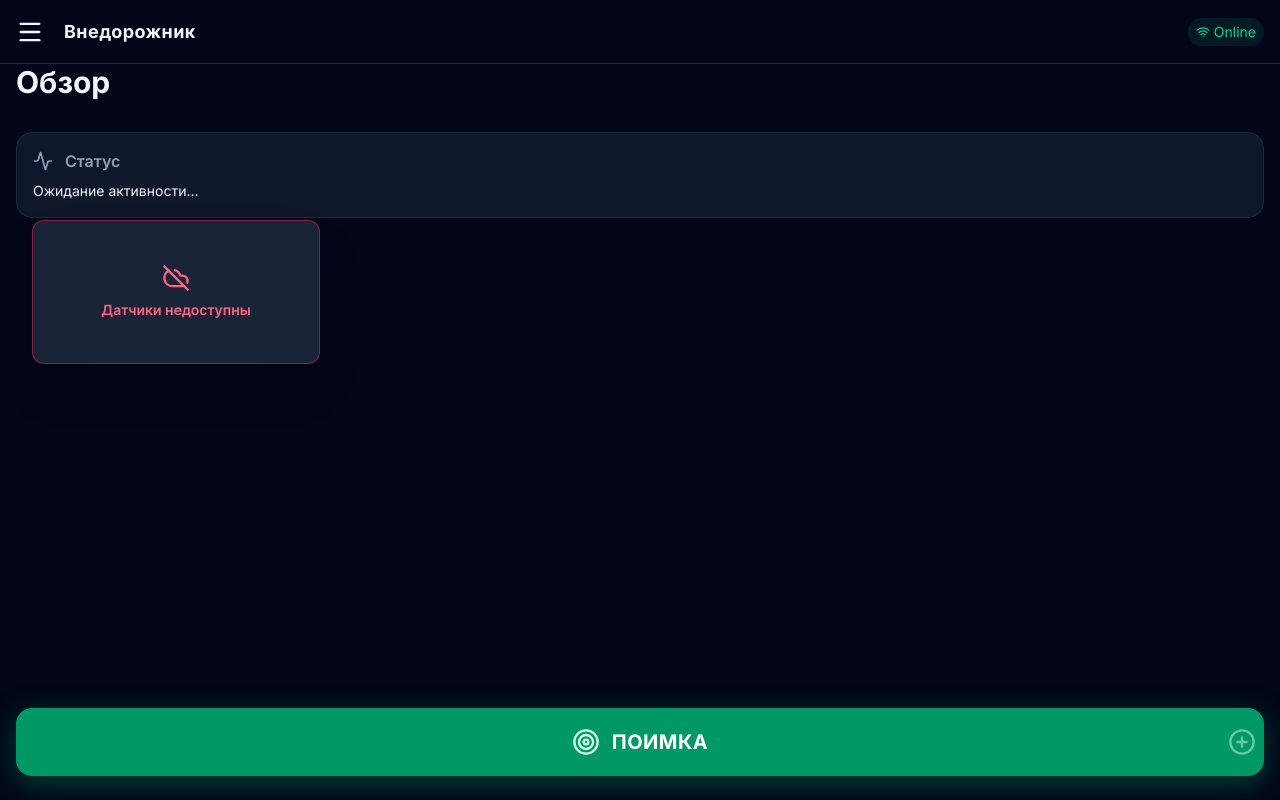
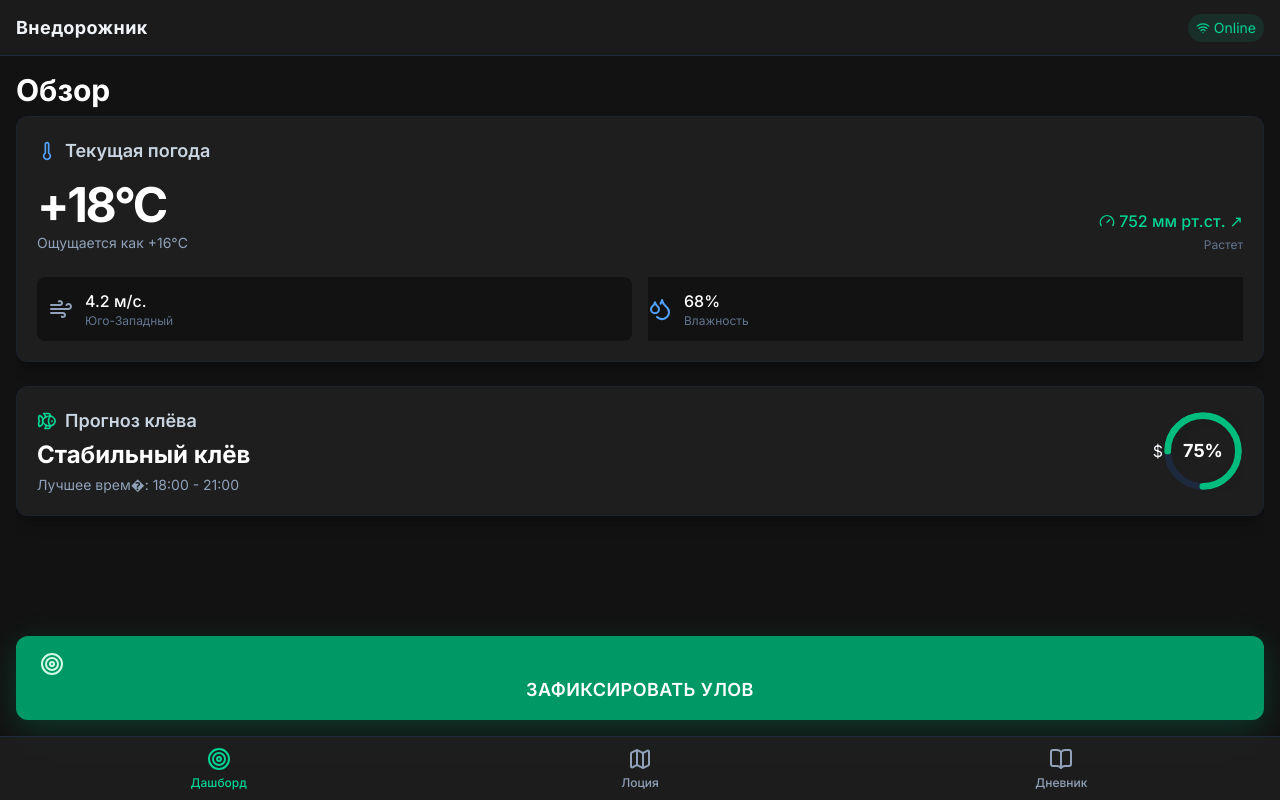
Before and after one commit to dalesc219-netizen/RYBA, a React (Vite) app: page / in a window 1280 px wide. Built offline with nearby package versions, Linux system fonts and the light colour scheme; no server answers.

Commit message:
feat: redesign dashboard, add routing and remove map from startup

```diff
--- a/package.json
+++ b/package.json
@@ -28,6 +28,7 @@
     "react-chartjs-2": "^5.3.1",
     "react-dom": "^19.2.6",
     "react-leaflet": "^5.0.0",
+    "react-router-dom": "^7.16.0",
     "tailwind-merge": "^3.6.0",
     "tailwindcss": "^4.3.0",
     "tailwindcss-theme-variants": "^2.0.0-beta.0",
--- a/src/App.tsx
+++ b/src/App.tsx
@@ -1,80 +1,57 @@
-import React from 'react';
-import { Menu, X, Map as MapIcon, BookOpen, Target, Wifi, WifiOff } from 'lucide-react';
+import React, { Suspense } from 'react';
+import { BrowserRouter as Router, Routes, Route } from 'react-router-dom';
+import { Wifi, WifiOff } from 'lucide-react';
 import { useAppStore } from './core/store';
 import { ErrorBoundary } from './shared/components/ErrorBoundary';
 import { Dashboard } from './modules/Dashboard/Dashboard';
-import { MapScreen } from './modules/Map/MapScreen';
 import { Diary } from './modules/Diary/Diary';
+import { NavigationBar } from './components/NavigationBar';
+
+// Lazy load MapScreen to improve startup performance
+const MapScreen = React.lazy(() => import('./modules/Map/MapScreen').then(module => ({ default: module.MapScreen })));
 
 export default function App() {
-  const { activeModule, setActiveModule, isOnline } = useAppStore();
-  const [isMenuOpen, setIsMenuOpen] = React.useState(false);
-
-  const navigateTo = (module: 'dashboard' | 'map' | 'diary') => {
-    setActiveModule(module);
-    setIsMenuOpen(false);
-  };
+  const { isOnline } = useAppStore();
 
   return (
-    <div className="w-screen h-screen bg-slate-950 text-slate-100 overflow-hidden flex flex-col relative">
-
-      {/* Top Navigation Bar */}
-      <header className="absolute top-0 left-0 right-0 h-16 bg-slate-950/80 backdrop-blur-md z-[2000] border-b border-slate-800 flex items-center justify-between px-4">
-        <div className="flex items-center gap-3">
-          <button
-            onClick={() => setIsMenuOpen(!isMenuOpen)}
-            className="p-2 -ml-2 rounded-xl hover:bg-slate-800 transition-colors"
-          >
-            {isMenuOpen ? <X size={28} /> : <Menu size={28} />}
-          </button>
+    <Router>
+      <div className="w-screen h-screen bg-[#121212] text-slate-100 overflow-hidden flex flex-col relative">
+        {/* Top Status Bar (Minimal) */}
+        <header className="absolute top-0 left-0 right-0 h-14 bg-[#1E1E1E]/80 backdrop-blur-md z-[2000] border-b border-slate-800 flex items-center justify-between px-4">
           <span className="font-bold text-lg tracking-wide">Внедорожник</span>
-        </div>
           <div className="flex items-center gap-2 text-sm">
             {isOnline ? (
-            <span className="flex items-center gap-1 text-emerald-400 bg-emerald-400/10 px-2 py-1 rounded-full"><Wifi size={14} /> Online</span>
+              <span className="flex items-center gap-1 text-emerald-400 bg-emerald-400/10 px-2 py-1 rounded-full">
+                <Wifi size={14} /> Online
+              </span>
             ) : (
-            <span className="flex items-center gap-1 text-amber-400 bg-amber-400/10 px-2 py-1 rounded-full"><WifiOff size={14} /> Offline</span>
+              <span className="flex items-center gap-1 text-amber-400 bg-amber-400/10 px-2 py-1 rounded-full">
+                <WifiOff size={14} /> Offline
+              </span>
             )}
           </div>
         </header>
 
-      {/* Burger Menu Overlay */}
-      {isMenuOpen && (
-        <div className="absolute inset-0 z-[1900] bg-slate-950/95 backdrop-blur-xl pt-20 px-4">
-          <nav className="flex flex-col gap-4">
-            <button
-              onClick={() => navigateTo('dashboard')}
-              className={`flex items-center gap-4 p-4 rounded-2xl transition-all ${activeModule === 'dashboard' ? 'bg-emerald-600/20 border border-emerald-500/30' : 'bg-slate-900 border border-slate-800 hover:bg-slate-800'}`}
-            >
-              <Target size={24} className={activeModule === 'dashboard' ? 'text-emerald-400' : 'text-slate-400'} />
-              <span className={`text-xl font-medium ${activeModule === 'dashboard' ? 'text-emerald-100' : 'text-slate-200'}`}>Главная</span>
-            </button>
-            <button
-              onClick={() => navigateTo('map')}
-              className={`flex items-center gap-4 p-4 rounded-2xl transition-all ${activeModule === 'map' ? 'bg-blue-600/20 border border-blue-500/30' : 'bg-slate-900 border border-slate-800 hover:bg-slate-800'}`}
-            >
-              <MapIcon size={24} className={activeModule === 'map' ? 'text-blue-400' : 'text-slate-400'} />
-              <span className={`text-xl font-medium ${activeModule === 'map' ? 'text-blue-100' : 'text-slate-200'}`}>Навигация</span>
-            </button>
-            <button
-              onClick={() => navigateTo('diary')}
-              className={`flex items-center gap-4 p-4 rounded-2xl transition-all ${activeModule === 'diary' ? 'bg-amber-600/20 border border-amber-500/30' : 'bg-slate-900 border border-slate-800 hover:bg-slate-800'}`}
-            >
-              <BookOpen size={24} className={activeModule === 'diary' ? 'text-amber-400' : 'text-slate-400'} />
-              <span className={`text-xl font-medium ${activeModule === 'diary' ? 'text-amber-100' : 'text-slate-200'}`}>Дневник уловов</span>
-            </button>
-          </nav>
+        {/* Main Content Area */}
+        <main className="flex-1 w-full relative pt-14 pb-16">
+          <ErrorBoundary>
+            <Suspense fallback={
+              <div className="flex-1 flex items-center justify-center h-full">
+                <div className="animate-spin rounded-full h-12 w-12 border-t-2 border-b-2 border-emerald-500"></div>
               </div>
-      )}
-
-      {/* Main Content Area */}
-      <main className="flex-1 w-full relative">
-        <ErrorBoundary>
-          {activeModule === 'dashboard' && <Dashboard />}
-          {activeModule === 'map' && <MapScreen />}
-          {activeModule === 'diary' && <Diary />}
+            }>
+              <Routes>
+                <Route path="/" element={<Dashboard />} />
+                <Route path="/map" element={<MapScreen />} />
+                <Route path="/diary" element={<Diary />} />
+              </Routes>
+            </Suspense>
           </ErrorBoundary>
         </main>
+
+        {/* Bottom Navigation */}
+        <NavigationBar />
       </div>
+    </Router>
   );
 }
--- a/src/components/MainMap.tsx
+++ b/src/components/MainMap.tsx
@@ -28,6 +28,7 @@ interface MainMapProps {
   rasterOpacity: number;
   showDepthMap: boolean;
   depthOpacity: number;
+
   showVerificationLayer: boolean;
 }
 
@@ -58,7 +59,7 @@ export function MainMap({
   showVerificationLayer,
   showDepthMap,
   depthOpacity,
-  rasterBounds
+
 }: MainMapProps) {
 
   // Recalculate riverbed coordinates
--- /dev/null
+++ b/src/components/NavigationBar.tsx
@@ -0,0 +1,41 @@
+import { NavLink } from 'react-router-dom';
+import { Target, Map as MapIcon, BookOpen } from 'lucide-react';
+
+export function NavigationBar() {
+  return (
+    <nav className="fixed bottom-0 left-0 right-0 h-16 bg-[#1E1E1E]/95 backdrop-blur-md border-t border-slate-800 z-50 flex items-center justify-around px-2 pb-safe">
+      <NavLink
+        to="/"
+        className={({ isActive }) =>
+          "flex flex-col items-center justify-center w-full h-full space-y-1 transition-colors " +
+          (isActive ? "text-emerald-400" : "text-slate-400 hover:text-slate-300")
+        }
+      >
+        <Target size={24} />
+        <span className="text-xs font-medium">Дашборд</span>
+      </NavLink>
+
+      <NavLink
+        to="/map"
+        className={({ isActive }) =>
+          "flex flex-col items-center justify-center w-full h-full space-y-1 transition-colors " +
+          (isActive ? "text-blue-400" : "text-slate-400 hover:text-slate-300")
+        }
+      >
+        <MapIcon size={24} />
+        <span className="text-xs font-medium">Лоция</span>
+      </NavLink>
+
+      <NavLink
+        to="/diary"
+        className={({ isActive }) =>
+          "flex flex-col items-center justify-center w-full h-full space-y-1 transition-colors " +
+          (isActive ? "text-amber-400" : "text-slate-400 hover:text-slate-300")
+        }
+      >
+        <BookOpen size={24} />
+        <span className="text-xs font-medium">Дневник</span>
+      </NavLink>
+    </nav>
+  );
+}
--- a/src/modules/Dashboard/Dashboard.tsx
+++ b/src/modules/Dashboard/Dashboard.tsx
@@ -1,12 +1,11 @@
-import React, { useState } from 'react';
-import { Target, PlusCircle, Activity } from 'lucide-react';
-import { WeatherWidget } from '../../components/WeatherWidget';
+import { useState } from 'react';
+import { Target, Thermometer, Wind, Gauge, Droplets, Fish } from 'lucide-react';
 import { useAppStore } from '../../core/store';
 import { db } from '../../core/db';
 
 export function Dashboard() {
   const { setUserLocation } = useAppStore();
-  const [isCapturing, setIsCapturing] = useState(false);
+  const [isCapturing, setIsCapturing]= useState(false);
 
   const handleQuickCatch = () => {
     setIsCapturing(true);
@@ -17,24 +16,20 @@ export function Dashboard() {
           setUserLocation([latitude, longitude]);
 
           try {
-            // Save draft catch
             const newCatch = {
               id: crypto.randomUUID(),
               timestamp: Date.now(),
               lat: latitude,
               lng: longitude,
-              weather_snapshot: null, // We'll populate this from weather cache ideally
+              weather_snapshot: null,
               notes: '',
               tackle: '',
               media_uris: []
             };
 
             await db.catches.add(newCatch);
-            // Vibrate if supported
             if (navigator.vibrate) navigator.vibrate(200);
-
-            // Optionally switch to diary or show a success toast
-            alert('Черновик поимки сохранен!');
+            alert('Перновик поимки сохранен!');
           } catch (error) {
             console.error('Failed to save catch:', error);
             alert('Ошибка при сохранении');
@@ -44,7 +39,7 @@ export function Dashboard() {
         },
         (error) => {
           console.error(error);
-          alert('Не удалось получить координаты. Включите GPS.');
+          alert('Не удалось поймать координаты. Включите GPS.');
           setIsCapturing(false);
         },
         { enableHighAccuracy: true, timeout: 10000 }
@@ -56,42 +51,99 @@ export function Dashboard() {
   };
 
   return (
-    <div className="flex flex-col h-full bg-slate-950 text-slate-100 p-4 pt-16">
-      <div className="flex-1 overflow-y-auto pb-24">
-        <h1 className="text-3xl font-bold mb-6 text-slate-100">Обзор</h1>
+    <div className="flex flex-col h-full bg-[#121212] text-slate-100 p-4">
+      <div className="flex-1 overflow-y-auto pb-24 space-y-6">
+        <h1 className="text-3xl font-bold text-white mb-2">Обзор</h1>
 
-        {/* Weather Widget */}
-        <div className="mb-8 relative w-full h-auto">
-          {/* We are reusing the existing WeatherWidget, but making it static in the flow instead of absolute */}
-          <div className="relative z-10 w-full transform-none top-0 left-0">
-             <WeatherWidget />
+        {/* Карточка "Погода" */}
+        <section className="bg-[#1E1E1E] rounded-[12px] p-5 shadow-lg shadow-black/20 border border-slate-800/50">
+          <h2 className="text-lg font-semibold text-slate-300 mb-4 flex items-center gap-2">
+            <Thermometer size={20} className="text-blue-400" />
+            Текущая погода
+          </h2>
+
+          <div className="flex items-end justify-between mb-6">
+            <div>
+              <div className="text-5xl font-bold text-white tracking-tighter">+18°C</div>
+              <div className="text-slate-400 text-sm mt-1">Ощущается как +16°C</div>
+            </div>
+            <div className="text-right">
+              <div className="flex items-center justify-end gap-1 text-emerald-400 font-medium">
+                <Gauge size={16} />
+                <span>752 мм рт.ст. ↗</span>
+              </div>
+              <div className="text-slate-500 text-xs mt-1">Растет</div>
+            </div>
           </div>
-        </div>
 
-        {/* Recent Activity summary or other dashboard info could go here */}
-        <div className="bg-slate-900 rounded-2xl p-4 border border-slate-800">
-          <div className="flex items-center gap-3 mb-2 text-slate-400">
-            <Activity size={20} />
-            <h2 className="font-semibold">Статус</h2>
+          <div className="grid grid-cols-2 gap-4">
+            <div className="flex items-center gap-3 bg-[#121212] rounded-lg p-3">
+              <Wind size={24} className="text-slate-400" />
+              <div>
+                <div className="text-white font-medium">4.2 м/с.</div>
+                <div className="text-slate-500 text-xs">Юго-Западный</div>
+              </div>
+            </div>
+            <div className="flex items-center gap-3 bg-[#121212] rounded-lgp-3">
+              <Droplets size={24} className="text-blue-400" />
+              <div>
+                <div className="text-white font-medium">68%</div>
+                <div className="text-slate-500 text-xs">Влажность</div>
+              </div>
+            </div>
           </div>
-          <p className="text-sm">Ожидание активности...</p>
-        </div>
+        </section>
+
+        {/* Карточка "Прогноз клёва" */}
+        <section className="bg-[#1E1E1E] rounded-[12px] p-5 shadow-lg shadow-black/20 border border-slate-800/50 flex items-center justify-between">
+          <div className="flex-1">
+            <h2 className="text-lg font-semibold text-slate-300 mb-1 flex items-center gap-2">
+              <Fish size={20} className="text-emerald-400" />
+              Прогноз клёва
+            </h2>
+            <p className="text-2xl font-bold text-white mb-1">Стабильный клёв</p>
+            <p className="text-sm text-slate-400">Лучшее врем�: 18:00 - 21:00</p>
+          </div>
+
+          ${/* Индикатор (круговой график - мок) */}
+          <div className="relative w-20 h-20 flex items-center justify-center">
+            <svg className="w-full h-full transform -rotate-90" viewBox="0 0 36 36">
+              <path
+                className="text-slate-800"
+                strokeWidth="3"
+                stroke="currentColor"
+                fill="none"
+                d="M18 2.0845 a 15.9155 15.9155 0 0 1 0 31.831 a 15.9155 15.9155 0 0 1 0 -31.831"
+              />
+              <path
+                className="text-emerald-500 drop-shadow-md"
+                strokeDasharray="75, 100"
+                strokeWidth="3"
+                strokeLinecap="round"
+                stroke="currentColor"
+                fill="none"
+                d="M18 2.0845 a 15.9155 15.9155 0 0 1 0 31.831 a 15.9155 15.9155 0 0 1 0 -31.831"
+              />
+            </svg>
+            <span className="absolute text-lg font-bold text-white">75%</span>
+          </div>
+        </section>
+
       </div>
 
-      {/* Quick Catch Big Button fixed at bottom */}
-      <div className="fixed bottom-6 left-0 right-0 px-4 z-50">
+      {/* Кнопка Быстрый старт */}
+      <div className="fixed bottom-20 left-0 right-0 px-4 z-40">
         <button
           onClick={handleQuickCatch}
           disabled={isCapturing}
-          className="w-full bg-emerald-600 hover:bg-emerald-500 active:bg-emerald-700 text-white rounded-2xl py-5 px-6 shadow-[0_8px_30px_rgba(5,150,105,0.4)] flex items-center justify-center gap-3 transition-all transform active:scale-95 disabled:opacity-70"
+          className="w-full bg-emerald-600 hover:bg-emerald-500 active:bg-emerald-700 text-white rounded-[12px] py-4 px-6 shadow-[0_8px_30px_rgba(5,150,105,0.3)] flex/items-center justify-center gap-3 transition-all transform active:scale-95 disabled:opacity-70 font-semibold"
         >
-          {isCapturing ? (
-            <span className="animate-pulse font-bold text-xl">Фиксация...</span>
+          { isCapturing ? (
+            <span className="animate-pulse text-lg">Фиксация...</span>
           ) : (
             <>
-              <Target size={28} className="text-emerald-100" />
-              <span className="font-bold text-xl tracking-wide uppercase">Поимка</span>
-              <PlusCircle size={28} className="text-emerald-100 opacity-50 absolute right-6" />
+              <Target size={24} className="text-emerald-100" />
+              <span className="text-lg tracking-wide uppercase">Зафиксировать улов</span>
             </>
           )}
         </button>
--- a/src/modules/Map/MapScreen.tsx
+++ b/src/modules/Map/MapScreen.tsx
@@ -19,7 +19,7 @@ const categoriesInfo: Record<Category, { label: string, icon: React.ReactNode, c
   riverbed: { label: 'Русла', icon: <MapIcon size={24} color="#a16207" />, color: 'brown' },
 };
 
-function App() {
+export function MapScreen() {
   const [activeCategories, setActiveCategories] = useState<Set<Category>>(new Set(Object.keys(categoriesInfo) as Category[]));
   const [userLocation, setUserLocation] = useState<[number, number] | null>(null);
   const [nearestMode, setNearestMode] = useState(false);
@@ -426,10 +426,8 @@ function App() {
         showDepthMap={showDepthMap}
         depthOpacity={depthOpacity}
         showVerificationLayer={showVerificationLayer}
-        rasterBounds={rasterBounds}
+
       />
     </div>
   );
 }
-
-export default App;
--- a/src/shared/components/ErrorBoundary.tsx
+++ b/src/shared/components/ErrorBoundary.tsx
@@ -1,4 +1,4 @@
-import React, { Component, type ErrorInfo, type ReactNode } from 'react';
+import { Component, type ErrorInfo, type ReactNode } from 'react';
 import { AlertTriangle } from 'lucide-react';
 
 interface Props {
```
Also changed, not shown: 1 other file (tests, documents, lock files or other folders). Lines whose indentation alone changed are shown as unchanged.
